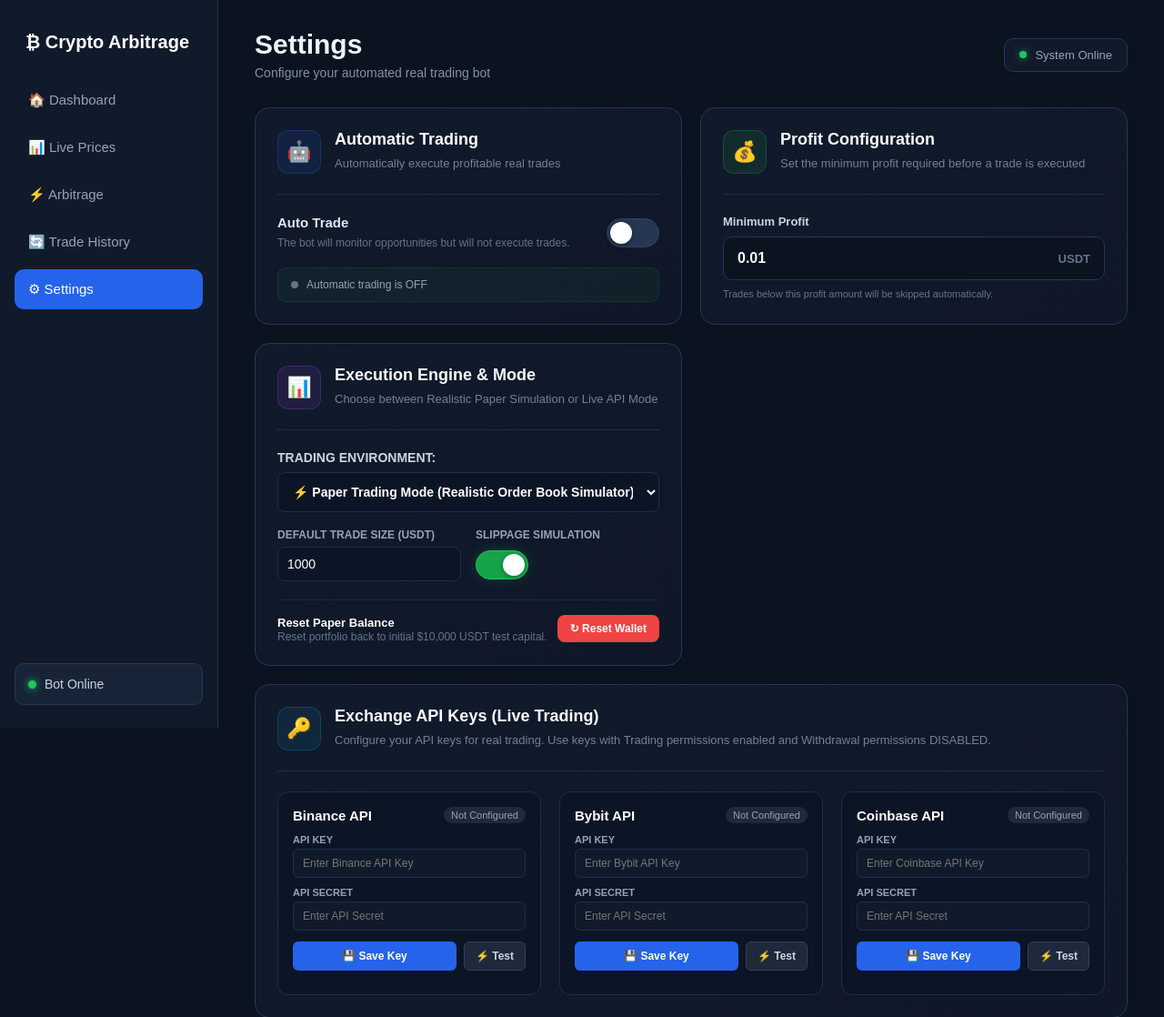
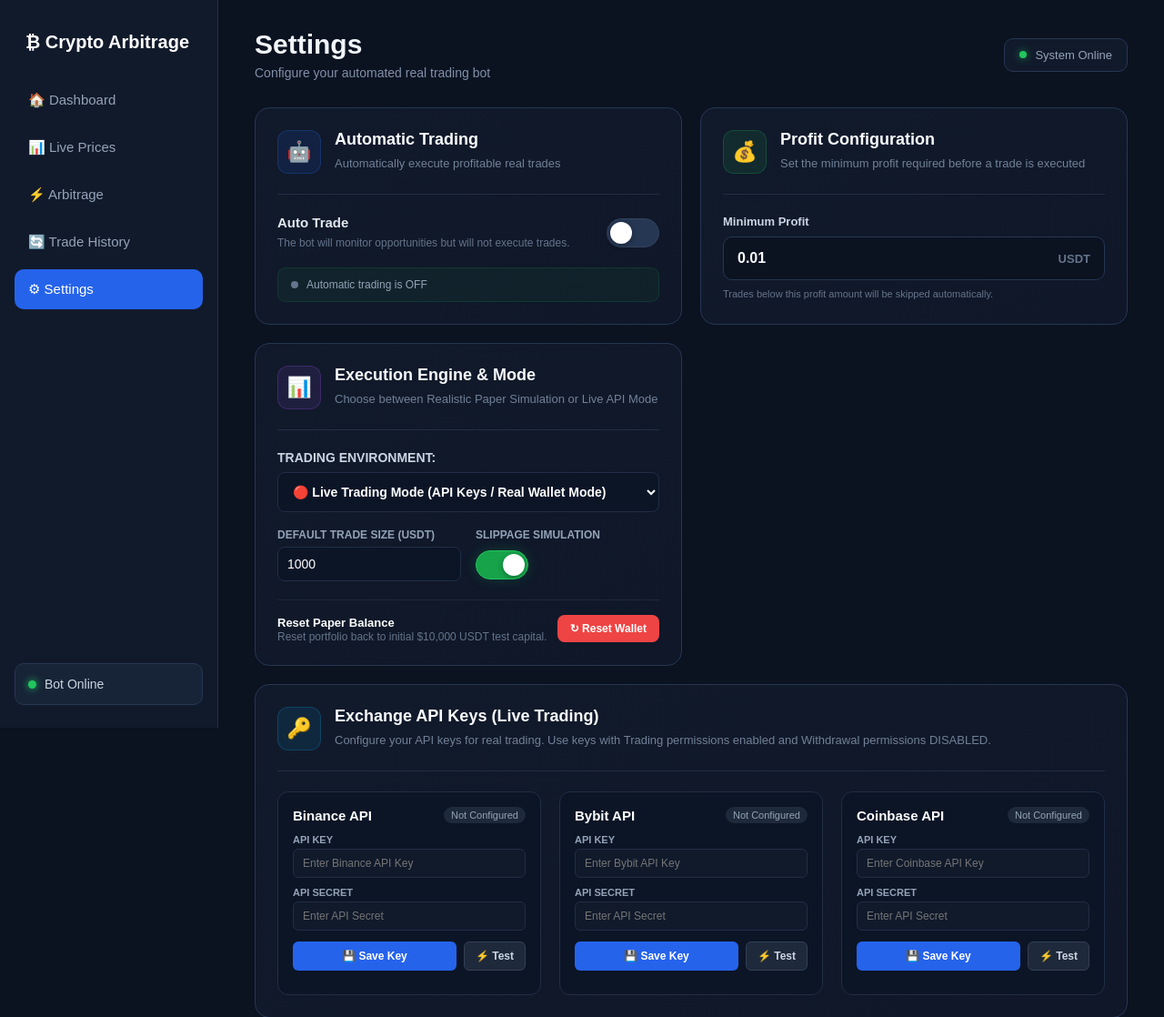
Before and after one commit to krishnas0727/CryptoArbitrageBot, a Flask app: template templates/settings.html in a window 1280 px wide. Shown: the top 1118 px of the page at 91% size. Run offline with Flask 3, Linux system fonts and the light colour scheme; the template is opened without the code that fills it, so the values that code supplies are empty.

Commit message:
Switch default TRADING_MODE to LIVE for real trading execution

```diff
--- a/config.py
+++ b/config.py
@@ -13,7 +13,7 @@ MIN_TRADE_USDT = 5.0            # Minimum USDT required to execute a live trade
 SLIPPAGE_ENABLED = True
 SLIPPAGE_PCT = 0.02            # 0.02% order book impact
 MAKER_TAKER_FEE_PCT = 0.05     # 0.05% per trade (standard exchange fee)
-TRADING_MODE = "PAPER"         # "PAPER", "LIVE", or "TESTNET"
+TRADING_MODE = "LIVE"          # "PAPER", "LIVE", or "TESTNET"
 
 
 
--- a/templates/settings.html
+++ b/templates/settings.html
@@ -685,7 +685,7 @@ async function loadSettings() {
         autoTrade.checked = Boolean(settings.auto_trade);
         minProfit.value = settings.min_profit;
 
-        if (tradingModeSelect) tradingModeSelect.value = settings.trading_mode || "PAPER";
+        if (tradingModeSelect) tradingModeSelect.value = settings.trading_mode || "LIVE";
         if (tradeAmount) tradeAmount.value = settings.trade_amount || 1000;
         if (slippageToggle && document.activeElement !== slippageToggle) {
             slippageToggle.checked = settings.slippage_enabled !== false;
@@ -802,7 +802,7 @@ saveButton.addEventListener("click", async function () {
                 min_profit: profitValue,
                 trade_amount: amountVal,
                 slippage_enabled: slippageToggle ? slippageToggle.checked : true,
-                trading_mode: tradingModeSelect ? tradingModeSelect.value : "PAPER"
+                trading_mode: tradingModeSelect ? tradingModeSelect.value : "LIVE"
             })
         });
 
```
